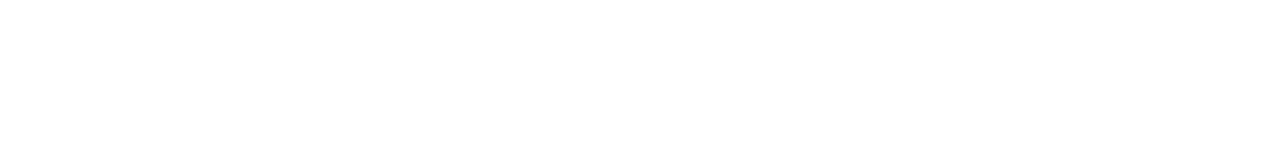
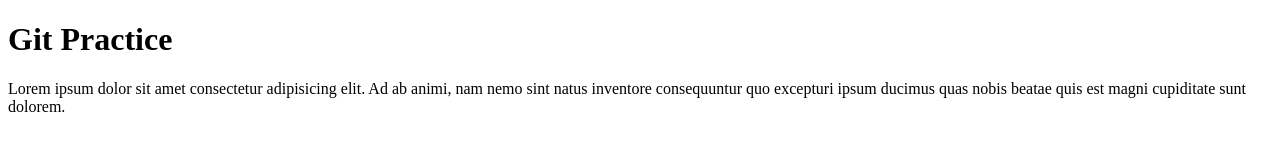
Before and after one commit to Sohana-Karniz-Mimmi/mimmi-p, a plain HTML site: page index.html in a window 1280 px wide. Drawn offline with Linux system fonts and the light colour scheme.

Commit message:
add some line

```diff
--- a/index.html
+++ b/index.html
@@ -7,5 +7,8 @@
 </head>
 <body>
 
+    <h1>Git Practice</h1>
+    <p>Lorem ipsum dolor sit amet consectetur adipisicing elit. Ad ab animi, nam nemo sint natus inventore consequuntur quo excepturi ipsum ducimus quas nobis beatae quis est magni cupiditate sunt dolorem.</p>
+
 </body>
 </html>
```
